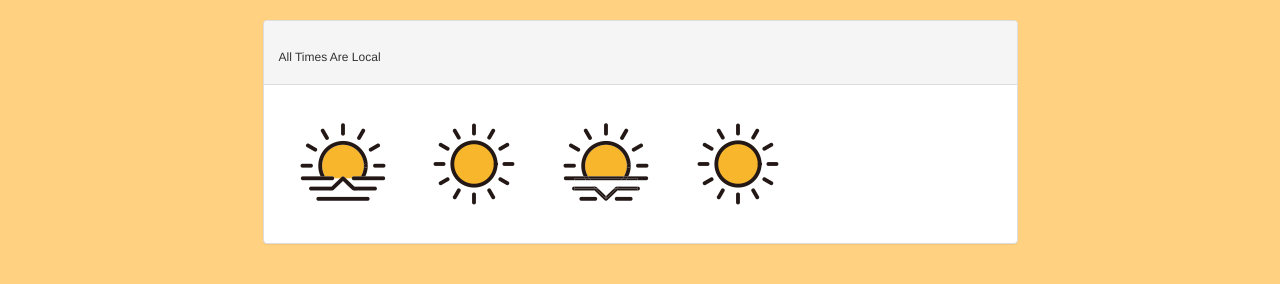
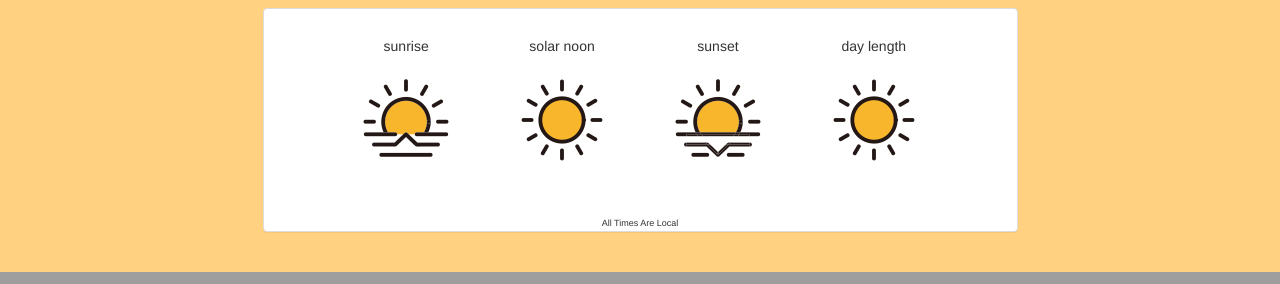
Before and after one commit to bazfer/sun-catcher, a PHP site: page / in a window 1280 px wide. Shown: the part 663-947 px from the top of the page. Run offline with PHP 8.4, Linux system fonts and the light colour scheme; some libraries are stand-ins or nearby versions.

Commit message:
more layout

```diff
--- a/assets/scripts/script.js
+++ b/assets/scripts/script.js
@@ -22,9 +22,6 @@
 
 function login() {
 
-
-
-
 	// hide user registration and user login
 	$("#login").hide();
 
@@ -32,12 +29,16 @@
 	$("#recent-searches").show();
 
 	// display user status
-	$("#loginStatus").html("<h3><small>You are currently logged in as: " + email + "</small></h3><button id='changePassword'>Change Password</button><button id='changeUserButton'>Login as a Different User</button>");
+	$("#loginStatus").html("<h3><small>You are currently logged in as: " + email);
 
 
 }
 
-function changePassword() {
+/* function changePassword() {
+	// hide user recent searches
+	$("#recent-searches").hide();
+	$("#setNewPassword").show();
+
 	email = firebase.auth().currentUser;
 	var newPassword = getASecureRandomPassword();
 
@@ -46,7 +47,7 @@
 	}, function(error) {
 	  // An error happened.
 	});
-}
+} */
 
 function checkIfLoggedIn() {
 	email = localStorage.getItem("user");
@@ -90,10 +91,10 @@
 			var day_length = solarData.day_length;
 
 			$("#location").html("Location: " + placeName);
-			$("#sunrise").html("Sunrise: " + sunrise);
-			$("#sunset").html("Sunset: " + sunset);
-			$("#solar_noon").html("Solar Noon: " + solar_noon);
-			$("#day_length").html("Day Length: " + day_length);
+			$("#sunrise").html(sunrise);
+			$("#sunset").html(sunset);
+			$("#solar_noon").html(solar_noon);
+			$("#day_length").html(day_length);
 		});
 	});
 };
@@ -123,16 +124,16 @@
   		// handle errors
   		if (errorCode == 'auth/wrong-password') {
     		// WRITE CODE HERE if password is incorrect
-			$('#loginStatus').html("Incorrect password.");
+			$('#errorMessage').html("Incorrect password.");
   		} else if (errorCode == 'auth/invalid-email') {
 			// WRITE CODE HERE if firebase throws invalid email
-  			$('#loginStatus').html("Invalid email.");
+  			$('#errorMessage').html("Invalid email.");
   		} else if (errorCode == 'auth/user-disabled') {
   			// WRITE CODE HERE if firebase throws disabled user
-  			$('#loginStatus').html("User has been disabled.");
+  			$('#errorMessage').html("User has been disabled.");
   		} else if (errorCode == 'auth/user-not-found') {
   			// WRITE CODE HERE if firebase throws user not found
-  			$('#loginStatus').html("User not found.");
+  			$('#errorMessage').html("User not found.");
   		} else {
     		alert(errorMessage);
   		}
@@ -170,16 +171,16 @@
   		if (errorCode == 'auth/weak-password') {
   			// firebase demands passwords to be at least 6-characters long
   			// WRITE CODE HERE if firebase throws back weak password error
-    		$('#loginStatus').html("Password is too short.");
+    		$('#errorMessage').html("Password is too short.");
   		} else if (errorCode == 'auth/email-already-in-use') {
   			// WRITE CODE HERE if firebase throws email already in use
-  			$('#loginStatus').html("Email already used.");
+  			$('#errorMessage').html("Email already used.");
   		} else if (errorCode == 'auth/invalid-email') {
   			// WRITE CODE HERE if firebase throws invalid email
-  			$('#loginStatus').html("Invalid email.");
+  			$('#errorMessage').html("Invalid email.");
   		} else if (errorCode == 'auth/operation-not-allowed') {
   			// WRITE CODE HERE if auth not enabled
-			$('#loginStatus').html("Auth not enabled.");
+			$('#errorMessage').html("Auth not enabled.");
   		} else {
     		alert(errorMessage);
   		}
@@ -308,7 +309,7 @@
 		submitCredentials();
 	});
 
-	$(document).on("click", "#changeUserButton", function() {
+	$(document).on("click", "#logout", function() {
 
 		firebase.auth().signOut().then(function() {
 	  		// Sign-out successful.
@@ -333,9 +334,10 @@
 		$("#login").show();
 	});
 
-	$(document).on("click", "#changePassword", function() {
-		$("#loginStatus").html("New Password: ");
-	});
+	// killing this functionality due to time constraints
+	/* $(document).on("click", "#changePassword", function() {
+		changePassword();
+	}); */
 
 	$(document).on("click", "#newUserButton", function(event) {
 		event.preventDefault();
--- a/assets/styles/style.css
+++ b/assets/styles/style.css
@@ -15,7 +15,7 @@
 	height: 500px;
 	max-width: 100%;
 	border: solid white .5px;
-	margin-top: 48px;
+	margin-top: 36px;
 }
 
 /* FLIP CARD - HOUSES THE FOLLOWING ELEMENTS
@@ -25,7 +25,7 @@
 
 #flipCard {
 	height: 500px;
-	margin-top: 48px;
+	margin-top: 36px;
 	margin-left: 33px;
 }
 
@@ -80,8 +80,26 @@
 
 .solar-container {
 	display: inline-block;
+	padding: 12px;
 }
 
-#solar-data-container {
-	width:
+.custom-cont{
+	text-align: center;
 }
+
+#local {
+	font-size: xx-small;
+}
+
+.btn-login {
+	display: inline-block;
+	margin: 48px 12px;
+}
+
+.login-element {
+	margin: 24px 0px;
+}
+
+#errorMessage {
+	margin-top: 18px;
+}
--- a/index.html
+++ b/index.html
@@ -29,7 +29,6 @@
 			<a id="logo-container" href="#" class="brand-logo">Logo</a>
 			<ul id="nav-mobile" class="right">
 				<li><span id="loginStatus" class="card-title"></span></li>
-				<li><a id="userSettings" href="#"><i class="material-icons">account_circle</i></a></li>
 				<li><a id="logout" href="#"><i class="material-icons">exit_to_app</i></a></li>
 			</ul>
 		</div>
@@ -51,16 +50,22 @@
                     	<span id="loginStatus" class="card-title"></span>
                     	<div class="panel-body">
                         	<form role="form">
-                            	<div class="form-group">
+                            	<div class="form-group login-element">
                                 	<label for="search"><h5>Email</h5></label>
                                 	<input type="text" class="form-control" id="email">
                            		</div>
-                            	<div class="form-group">
+                            	<div class="form-group login-element">
                             		<label for="search"><h5>Password</h5></label>
                                 	<input type="text" class="form-control" id="pass">
                             	</div>
-                            	<button type="submit" class="btn btn-default" id="submitUsernameButton">Sign In</button>
-								<button type="submit" class="btn btn-default" id="newUserButton">Sign Up</button>
+                            	<div class="custom-cont">
+                            		<button type="submit" class="btn btn-default btn-login" id="submitUsernameButton">Sign In</button>
+									<button type="submit" class="btn btn-default btn-login" id="newUserButton">Sign Up</button>
+								</div>
+
+								<div class="custom-cont">
+									<div id="errorMessage"></div>
+								</div>
                         	</form>
                     	</div>
                 	</div>
@@ -78,7 +83,7 @@
 						</div>
 					</div>
 					<!--CHANGE PASSWORD-->
-					<!--<div id="setNewPassword">
+					<!--<div id="changePassword">
 						<form role="form" >
 				        	<div class="form-group">
 				        		<label for="search"><h5>New Password</h5></label>
@@ -96,28 +101,32 @@
 		<!--SOLAR DATA-->
 		<div class="row">
 			<div class="col l8 offset-l2">
-				<div id="solar-data-container" class="panel panel-default">
-		  			<div class="panel-heading">
-		  				<h1>All Times Are Local</h1>
-		  			</div>
+				<div class="panel panel-default custom-cont">
 		  			<div class="panel-body" id="icons-container">
 						<div class="solar-container">
+							<span>sunrise</span>
 		  					<div class="solar-icon"><img src="assets/images/sunrise.png"></div>
 		  					<span id="sunrise"></span>
 		  				</div>
 		  				<div class="solar-container">
+		  					<span>solar noon</span>
 		  					<div class="solar-icon"><img src="assets/images/solar-noon.png"></div>
 		  					<span id="solar_noon"></span>
 		  				</div>
 		  				<div class="solar-container">
+		  					<span>sunset</span>
 		  					<div class="solar-icon"><img src="assets/images/sunset.png"></div>
 		  					<span id="sunset"></span>
 		  				</div>
 		  				<div class="solar-container">
+		  					<span>day length</span>
 		  					<div class="solar-icon"><img src="assets/images/solar-noon.png"></div>
 		  					<span id="day_length"></span>
 		  				</div>
 					</div>
+					<div >
+		  				<span id="local">All Times Are Local</span>
+		  			</div>
 				</div>
 			</div>
 		</div>
```
